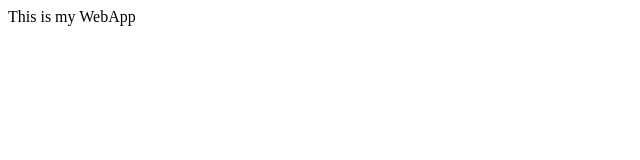
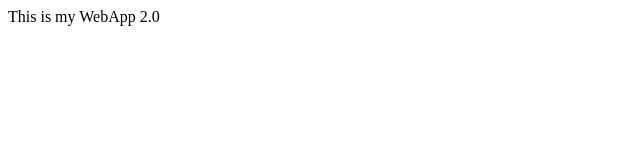
Before and after one commit to PramodSinghPKS/deployslot, a plain HTML site: page index.html in a window 1280 px wide. Shown: the full height of the page, 0-640 px from the left. Drawn offline with Linux system fonts and the light colour scheme.

Commit message:
adding version name

```diff
--- a/index.html
+++ b/index.html
@@ -1,5 +1,5 @@
 <html>
 <body>
-This is my WebApp
+This is my WebApp 2.0
 </body>
 </html>
```
